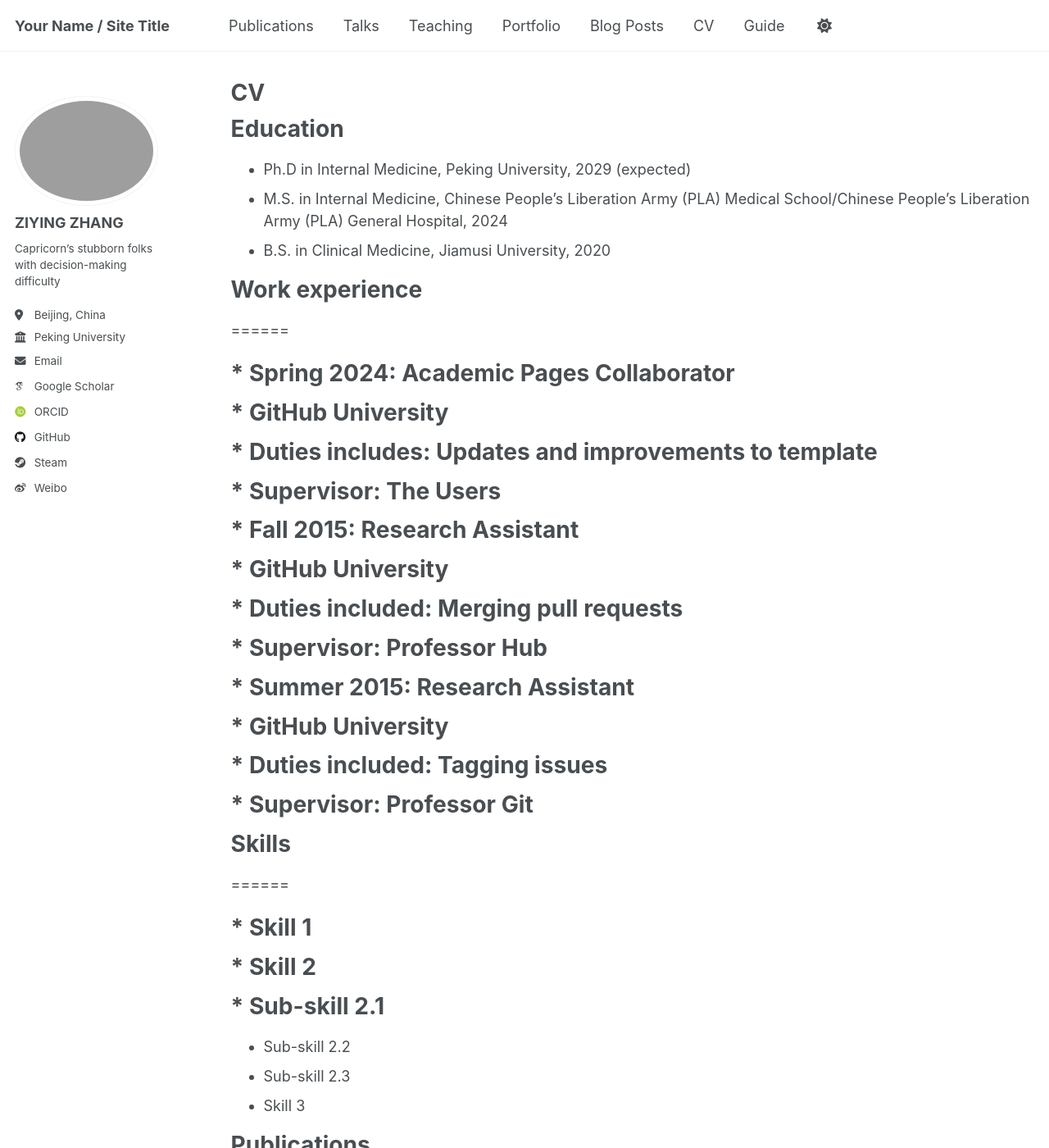
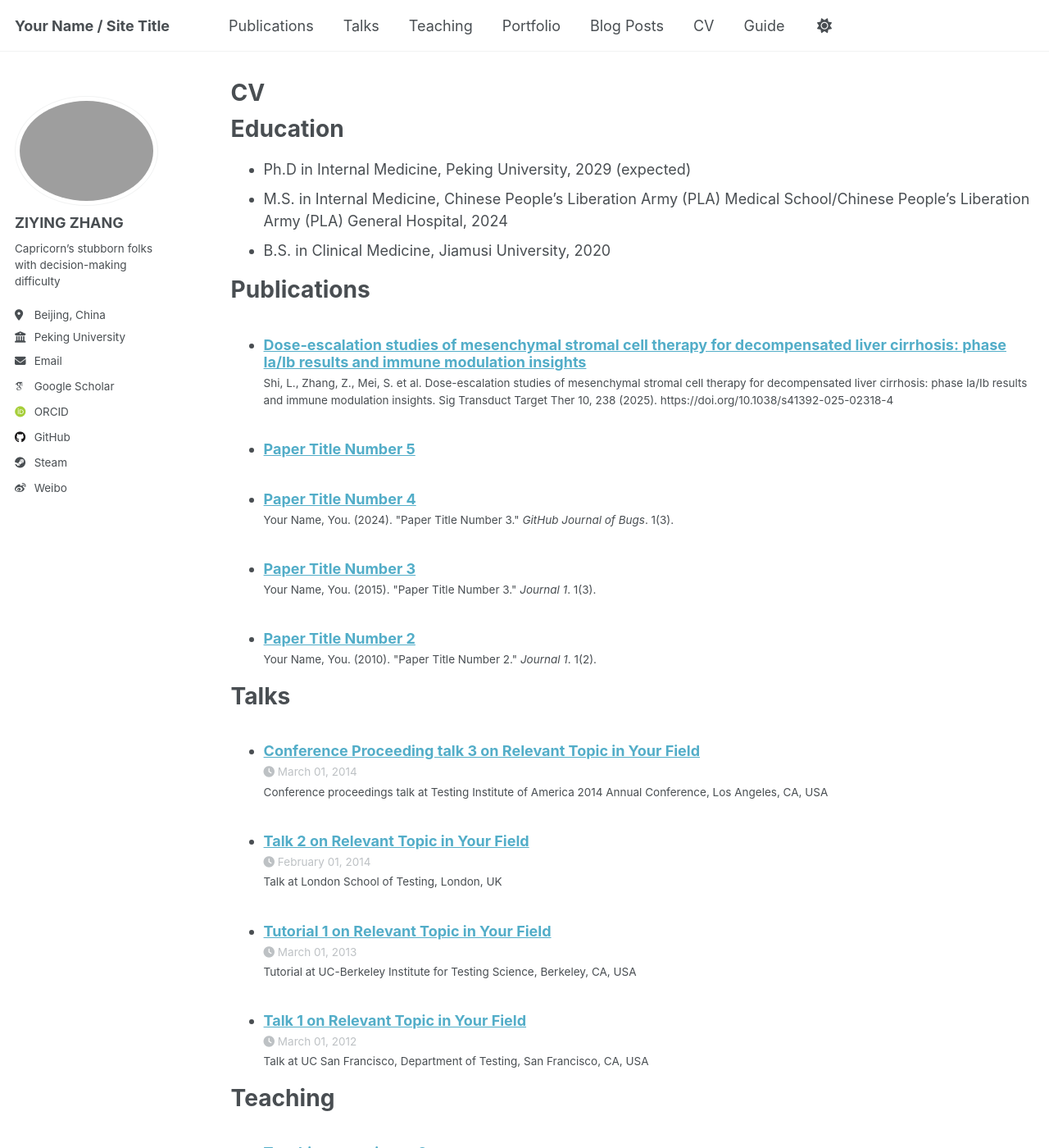
Before and after one commit to Ziying98/Ziying98.github.io, a Jekyll site: the page built from _pages/cv.md, in a window 1280 px wide and 1400 px high. Shown: the whole window at 82% size. Built offline with Jekyll 4.4.1, drawn with Linux system fonts in a browser that asks for light colours; some web fonts are replaced; a script that is not in the unit is left out.

Commit message:
Update cv.md

```diff
--- a/_pages/cv.md
+++ b/_pages/cv.md
@@ -14,32 +14,6 @@ Education
 * Ph.D in Internal Medicine, Peking University, 2029 (expected)
 * M.S. in Internal Medicine, Chinese People's Liberation Army (PLA) Medical School/Chinese People's Liberation Army (PLA) General Hospital, 2024
 * B.S. in Clinical Medicine, Jiamusi University, 2020
-
-# Work experience
-======
-# * Spring 2024: Academic Pages Collaborator
-#  * GitHub University
-#  * Duties includes: Updates and improvements to template
-#  * Supervisor: The Users
-
-# * Fall 2015: Research Assistant
-#  * GitHub University
-#  * Duties included: Merging pull requests
-#  * Supervisor: Professor Hub
-
-# * Summer 2015: Research Assistant
-#  * GitHub University
-#  * Duties included: Tagging issues
-#  * Supervisor: Professor Git
-
-# Skills
-======
-# * Skill 1
-# * Skill 2
-#  * Sub-skill 2.1
-  * Sub-skill 2.2
-  * Sub-skill 2.3
-* Skill 3
 
 Publications
 ======
```
